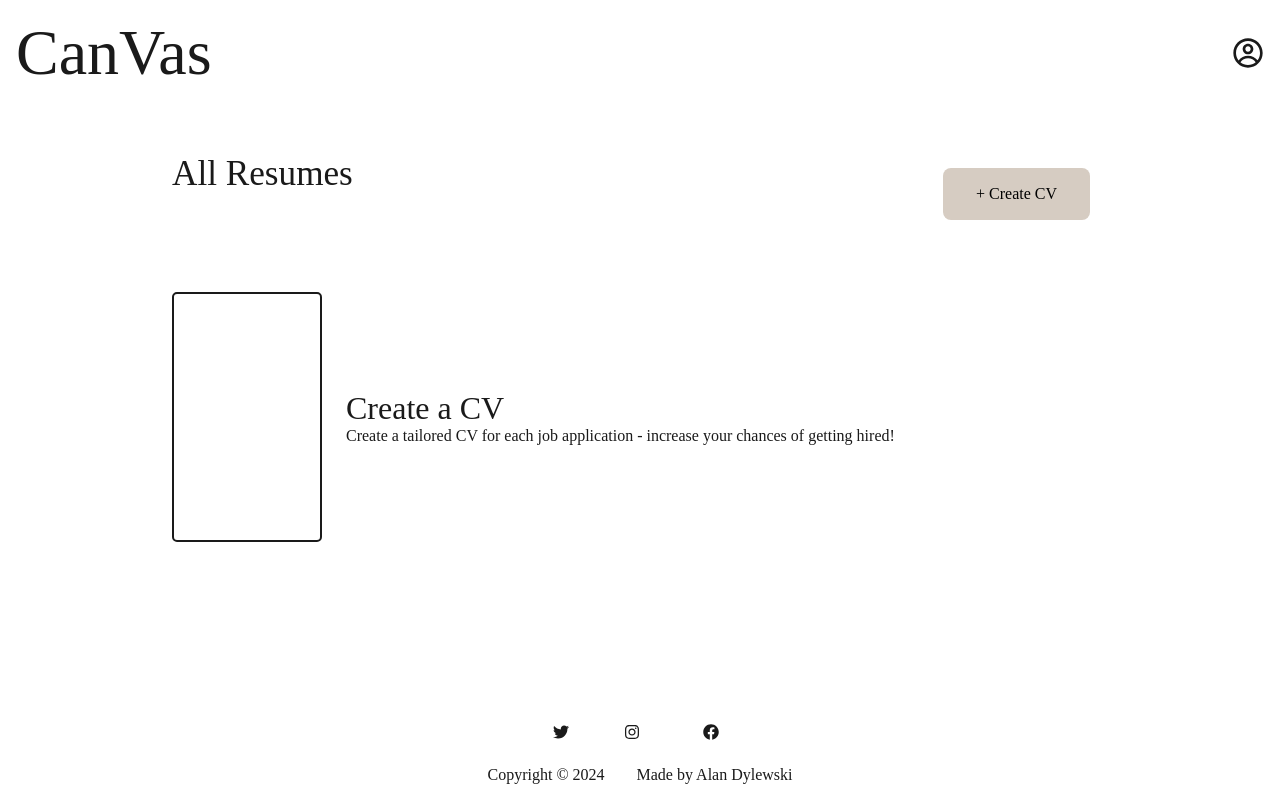
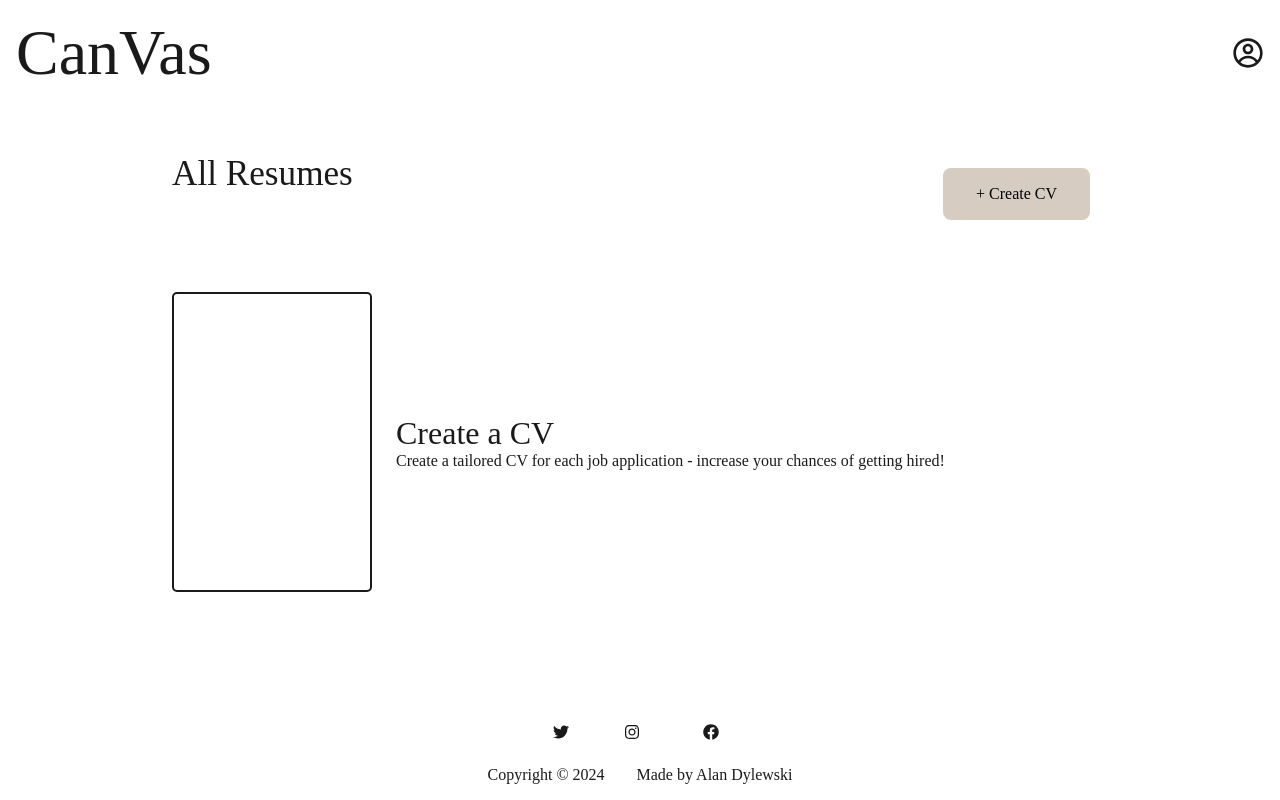
Before and after one commit to dylewskii/cv-builder, a React app in the folder cv-builder/: page / in a window 1280 px wide. Built offline with nearby package versions, Linux system fonts and the light colour scheme; the HTML template or start-up script is replaced by a standard one.

Commit message:
add imgPreview heights

```diff
--- a/cv-builder/src/styles/CVList.module.css
+++ b/cv-builder/src/styles/CVList.module.css
@@ -15,8 +15,10 @@
   align-items: center;
   border: 2px solid var(--dark-black);
   border-radius: 5px;
-  min-width: 150px;
-  min-height: 250px;
+  min-width: 200px;
+  min-height: 300px;
+  width: 200px;
+  height: 300px;
   cursor: pointer;
 }
 
@@ -66,3 +68,9 @@
 .cvPreview:hover .plusIconPath {
   fill: var(--dark-active);
 }
+
+.imgPreview {
+  height: 100%;
+  width: 100%;
+  border-radius: 5px;
+}
```
